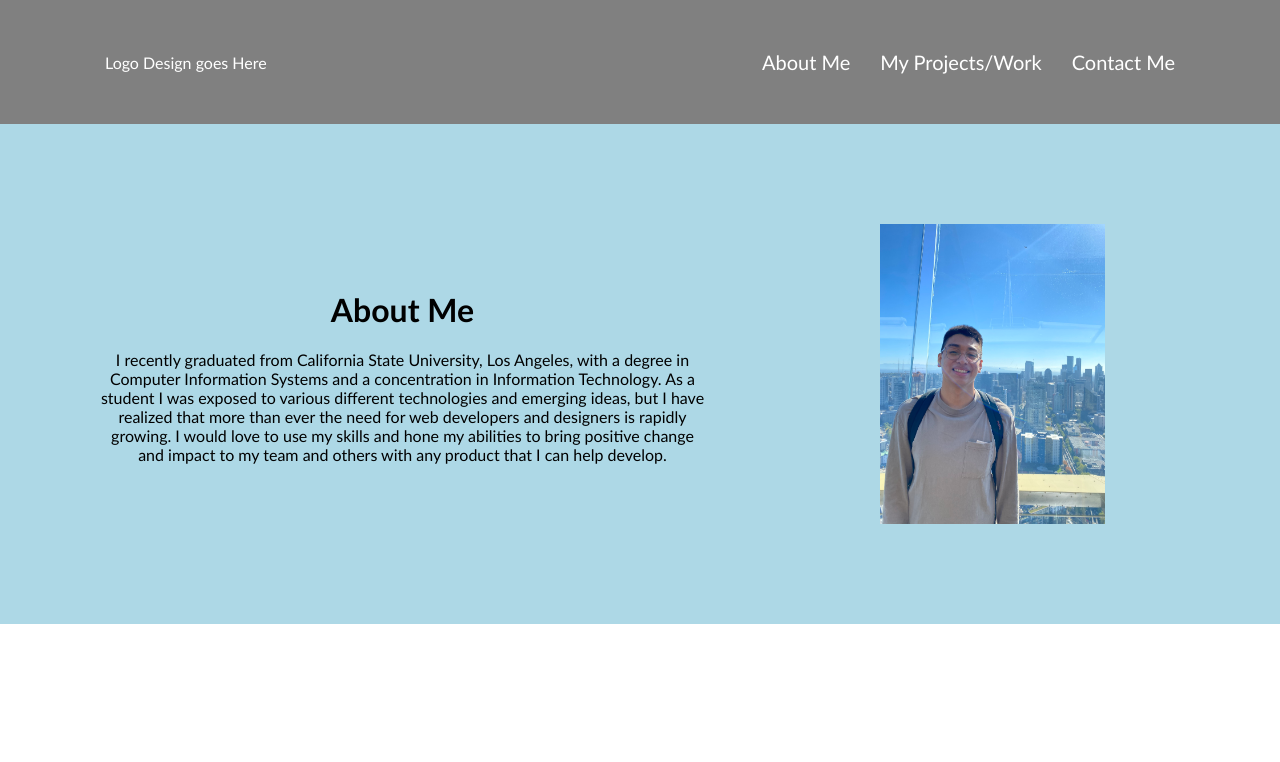
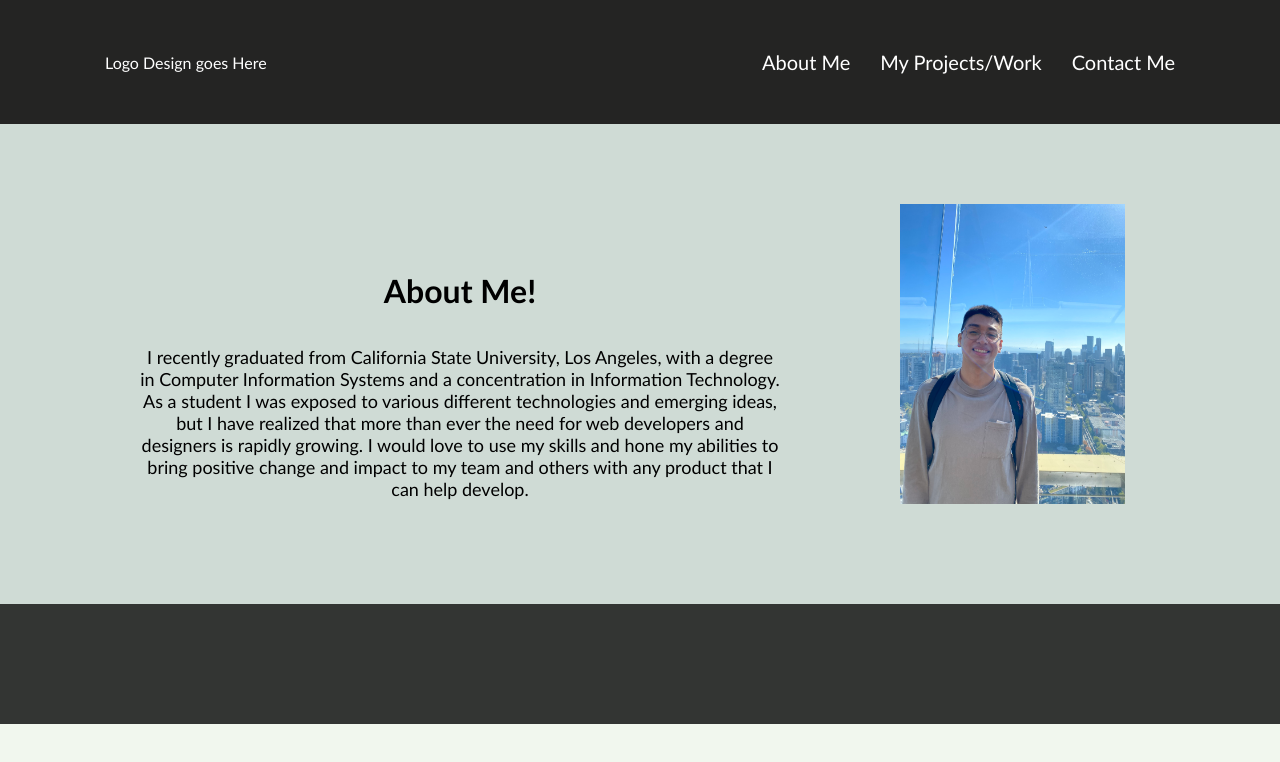
Before and after one commit to sebtheedark/Peronsal-Site, a plain HTML site: page index.html in a window 1280 px wide. Drawn offline with Linux system fonts and the light colour scheme.

Commit message:
messing with color palettes

```diff
--- a/index.html
+++ b/index.html
@@ -25,7 +25,7 @@
     <div class="about">
       <div class="about-left">
         <div class="headerAbout">
-          <h1>About Me</h1>
+          <h1>About Me!</h1>
           <div class="summary">
             <p>
               I recently graduated from California State University, Los
@@ -46,5 +46,8 @@
         </div>
       </div>
     </div>
+    <div class="projects">
+      <div class=""></div>
+    </div>
   </body>
 </html>
--- a/styles.css
+++ b/styles.css
@@ -1,11 +1,11 @@
 body{
     margin: 0;
     padding: 0;
-    background-color: white;
+    background-color: #F1F7EE;
     font-family: 'Trebuchet MS';
 }
 .top-section{
-    background: gray;
+    background: #242423;
     padding: 30px;
 }
 .header{
@@ -34,23 +34,25 @@ ul{
 }
 .about{
     display: flex;
-    gap: 55px;
-    background: lightblue;
+    background: #CFDBD5;
     align-items: center;
     justify-content: center;
-    padding: 100px;
+    padding: 80px;
+    padding-bottom: 40px;
 
 }
 .about-left{
     text-align: center;
     padding-right: 60px;
+    padding-left: 60px;
 }
 .about-right{
     padding-left: 60px;
+    padding-bottom: 60px;
 
 }
 .summary{
-    font-size: 16px;
+    font-size: 18px;
 
 }
 .headerAbout{
@@ -67,3 +69,11 @@ img{
     height: 300px;
 
 }
+h1{
+    padding-bottom: 15px;
+}
+.projects{
+    background: #333533;
+    display: flex;
+    padding: 60px;
+}
```
Also changed, not shown: 1 other file.
